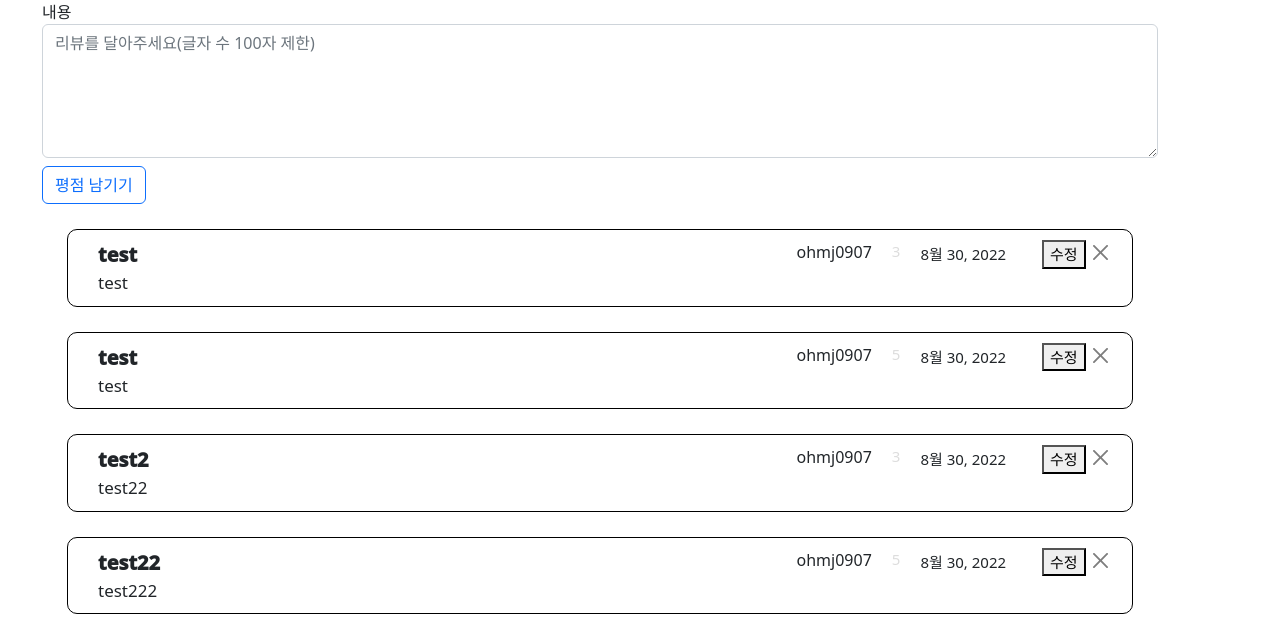
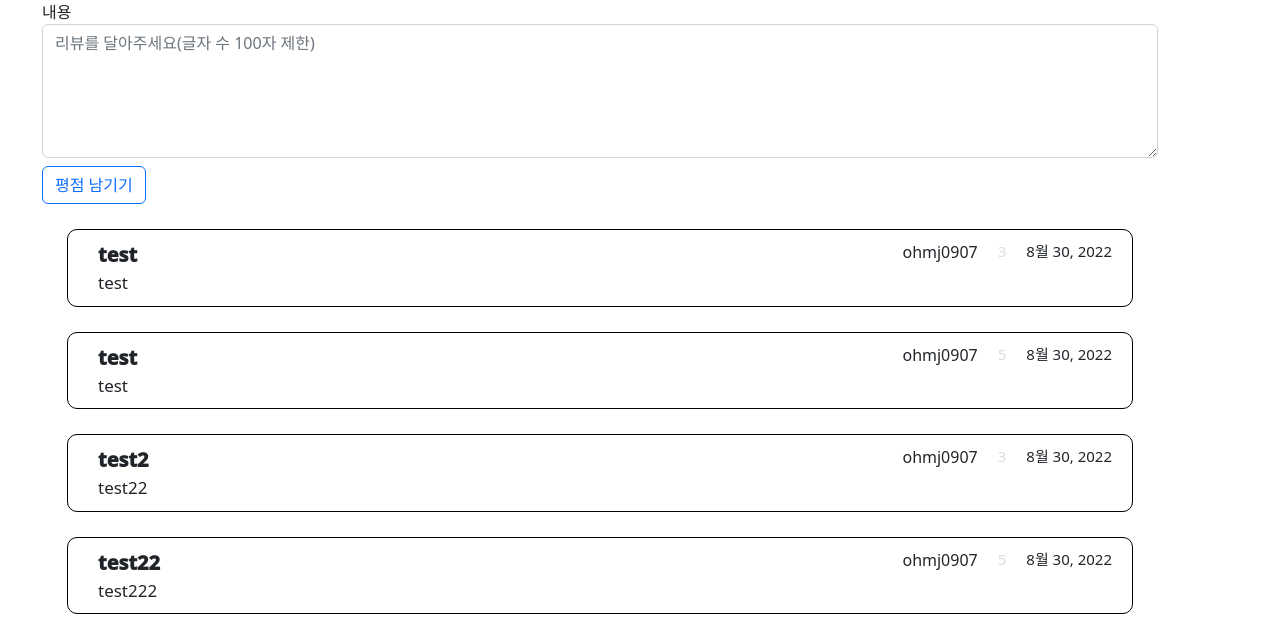
Before and after one commit to jejucoding2022/hackathon, a Django app: template main/templates/main/hospitaldetail.html in a window 1280 px wide. Shown: the part 738-1377 px from the top of the page. Run offline with Django 3.2, Linux system fonts and the light colour scheme; the template is opened without the code that fills it: values that come from a table or form of the project are taken from there, others are empty; data comes from the database, SQL or seed files in the repository; some libraries are stand-ins or nearby versions.

Commit message:
불필요한 버튼 삭제

```diff
--- a/main/templates/main/hospitaldetail.html
+++ b/main/templates/main/hospitaldetail.html
@@ -263,8 +263,6 @@
         </div>
         <div class="date item">
             {{reple.modified_date}}
-            <button class="modify-btn">수정</button>
-            <button type="button" class="btn-close review-delete-btn"></button>
         </div>
         <div class="star item">
             {{reple.star}}
```
